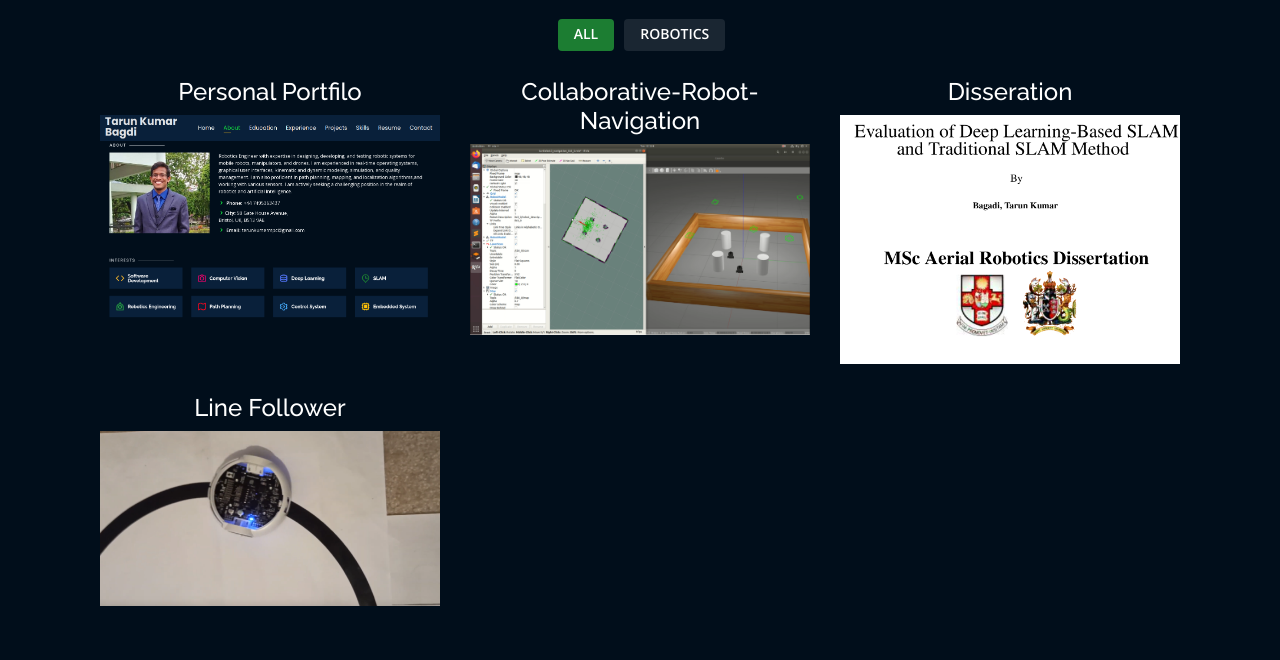
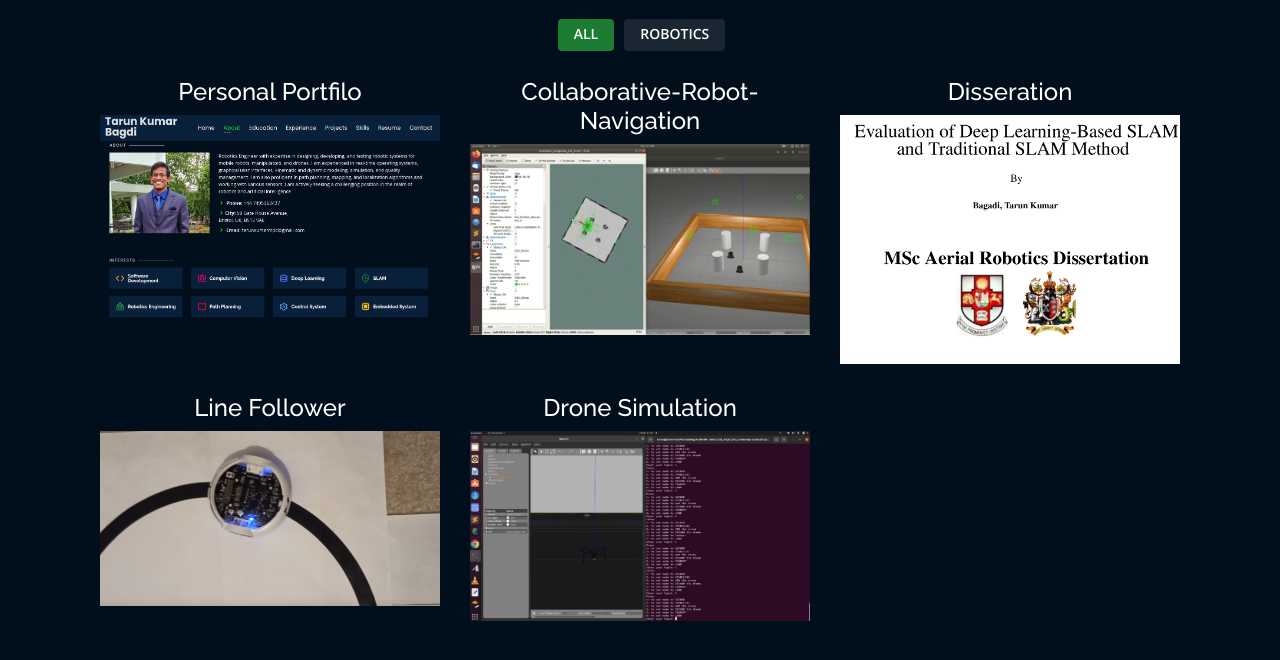
Before and after one commit to tarunkumarmpc/tarun_kumar, a plain HTML site: page index.html in a window 1280 px wide. Both pictures are taken after a click on the link "Projects". Shown: the part 112-772 px from the top of the page. Drawn offline with nearby package versions, Linux system fonts and the light colour scheme.

Commit message:
adding drone_simulation

```diff
--- a/index.html
+++ b/index.html
@@ -448,6 +448,18 @@
           </div>
         </div>
 
+        <div class="col-lg-4 col-md-6 portfolio-item filter-project">
+          <center><h4>Drone Simulation</h4></center>
+          <div class="portfolio-wrap">
+            <img src="assets/img/project/drone_simulation.png" class="img-fluid" alt="">
+            <div class="portfolio-info">
+             <!--  <div class="portfolio-links">
+                <a href="projects/vdg.html" data-gall="portfolioDetailsGallery" data-vbtype="iframe" class="venobox" title="Project Details"><i class="bx bx-info-circle"></i></a>
+              </div> -->
+            </div>
+          </div>
+        </div>
+
 
 
 
```
Also changed, not shown: assets/img/project/drone_simulation.png (added).
